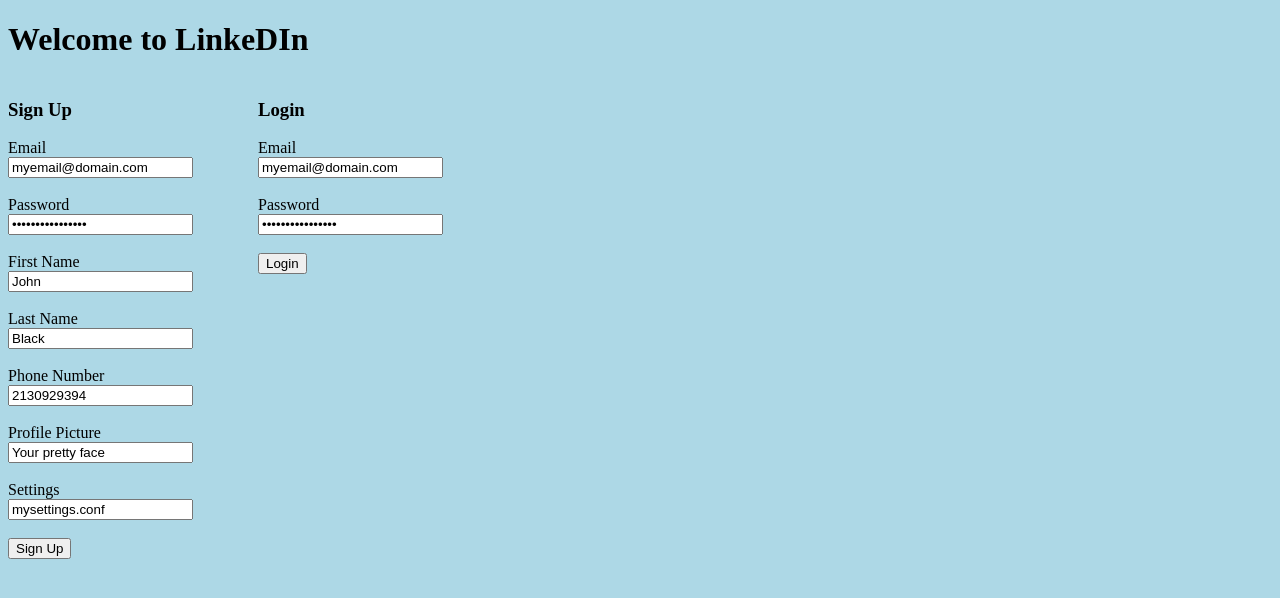
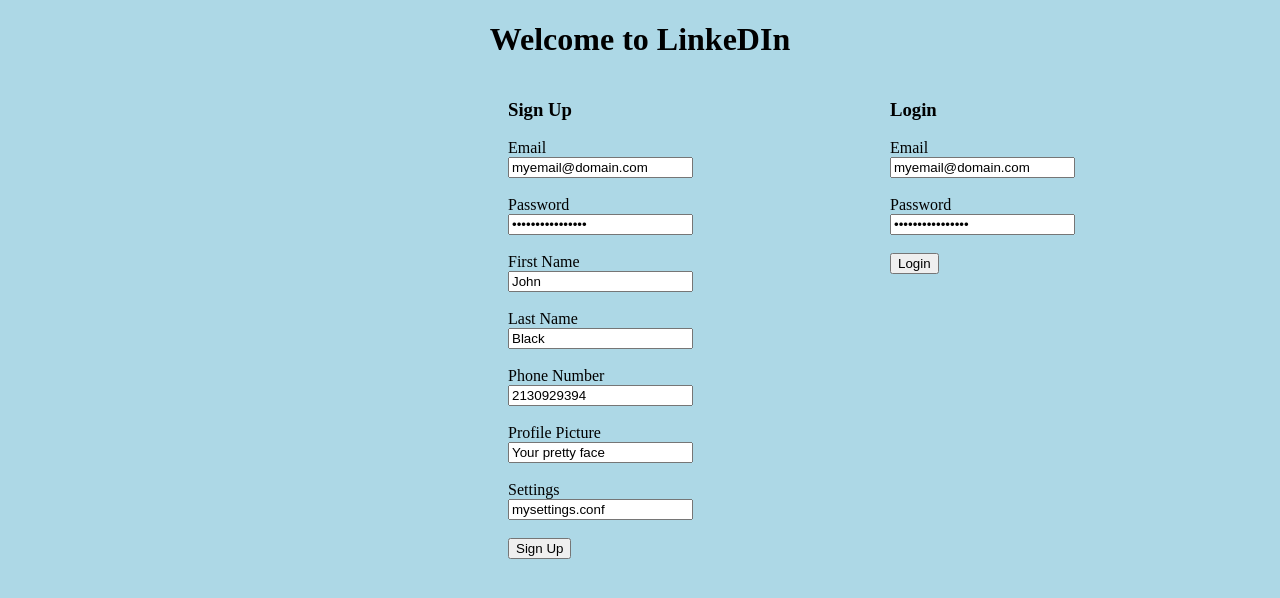
Before and after one commit to iByteABit256/Linke-DI-n, an Angular app in the folder frontend/: page / in a window 1280 px wide. Shown: the top 598 px of the page. Built offline with nearby package versions, Linux system fonts and the light colour scheme.

Commit message:
centered homepage contents

```diff
--- a/frontend/src/app/app.component.css
+++ b/frontend/src/app/app.component.css
@@ -1,8 +1,13 @@
 .grid-container {
     display: grid;
     grid-template-areas: "sign-up  login";
-    grid-template-columns: 250px max-content
+    grid-template-columns: auto auto;
+    margin-left: 500px;
  }
 
   app-sign-up-page { grid-area: sign-up}
   app-login-page { grid-area: login}
+
+  h1 {
+      text-align: center;
+  }
```
Also changed, not shown: frontend/src/app/app.component.html (line endings or trailing spaces).
